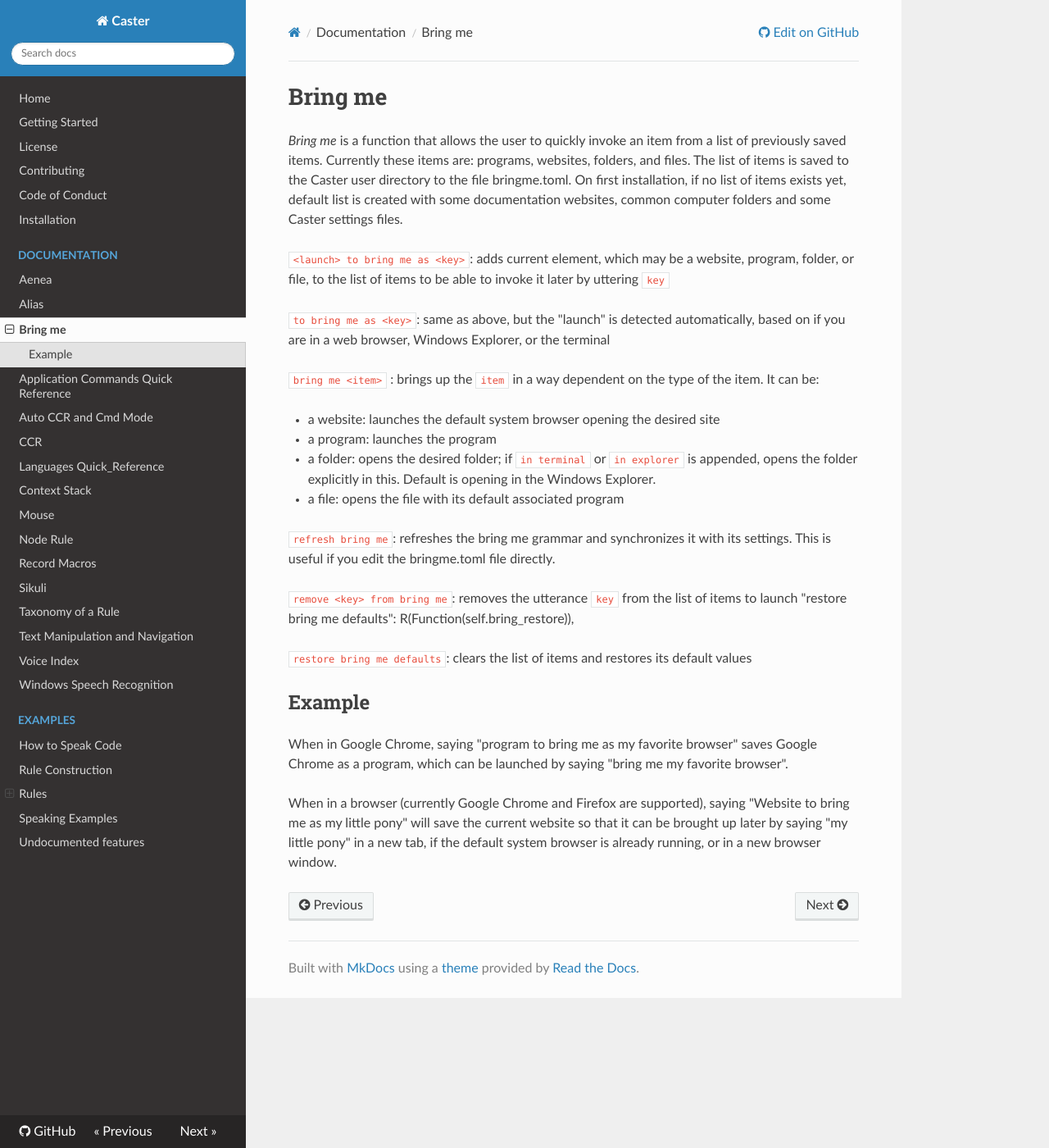
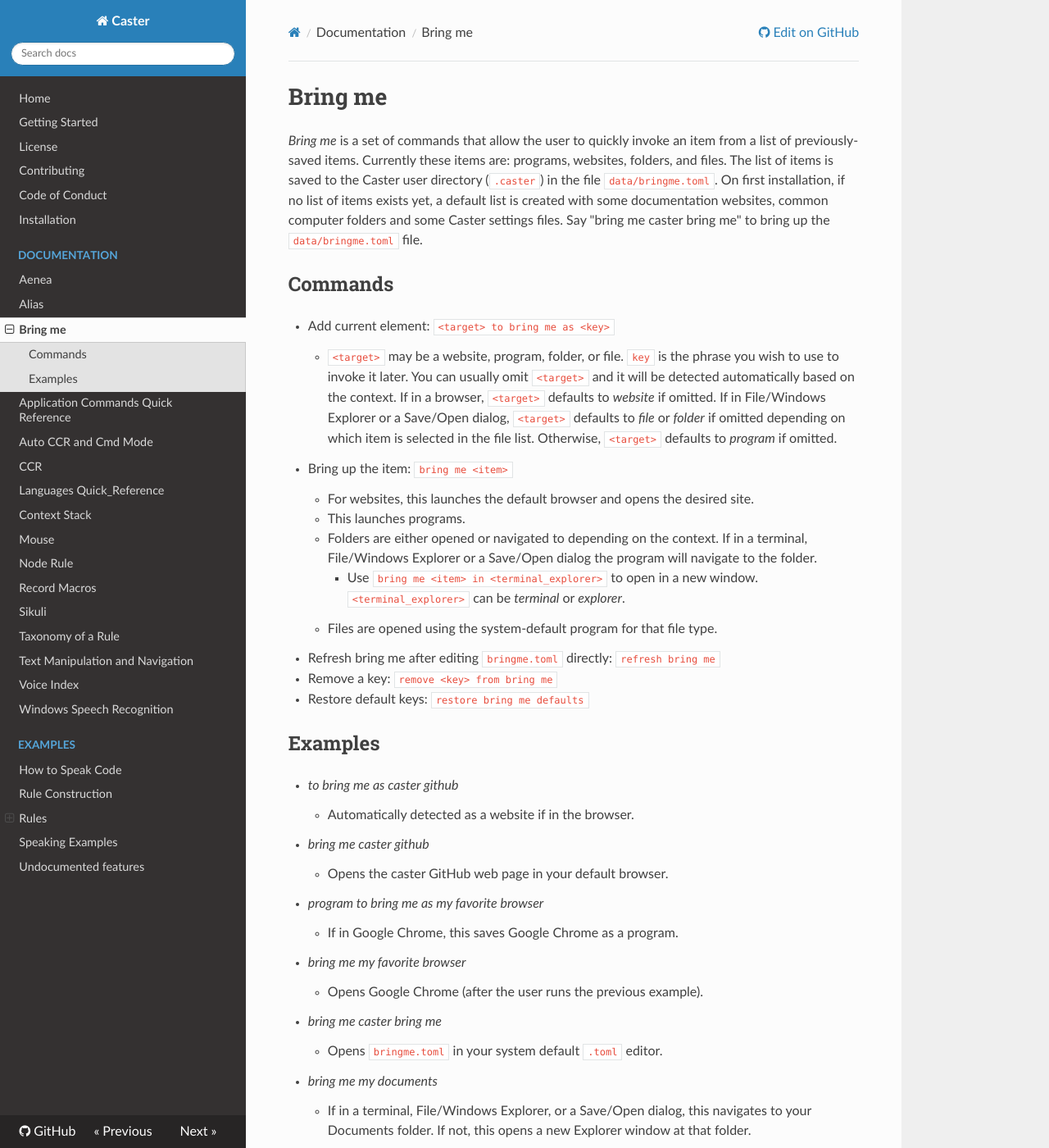
Before and after one commit to dictation-toolbox/Caster, an MkDocs documentation site: the page built from docs/readthedocs/Bringme.md, in a window 1280 px wide and 1400 px high. Shown: the whole window at 82% size. Built offline with MkDocs 1.6.1, drawn with Linux system fonts in a browser that asks for light colours; nearby versions of some CDN libraries; comment, search, counter and statistics services are not loaded; some of the changed text lies outside the part shown.

Commit message:
bring me documentation change

```diff
--- a/docs/readthedocs/Bringme.md
+++ b/docs/readthedocs/Bringme.md
@@ -1,27 +1,34 @@
 # Bring me
 
-_Bring me_ is a function that allows the user to quickly invoke an item from a list of previously saved items. Currently these items are: programs, websites, folders, and files. The list of items is saved to the Caster user directory to the file bringme.toml. On first installation, if no list of items exists yet, default list is created with some documentation websites, common computer folders and some Caster settings files.
+_Bring me_ is a set of commands that allow the user to quickly invoke an item from a list of previously-saved items. Currently these items are: programs, websites, folders, and files. The list of items is saved to the Caster user directory (`.caster`) in the file `data/bringme.toml`. On first installation, if no list of items exists yet, a default list is created with some documentation websites, common computer folders and some Caster settings files. Say "bring me caster bring me" to bring up the `data/bringme.toml` file.
 
-`<launch> to bring me as <key>`: adds current element, which may be a website, program, folder, or file, to the list of items to be able to invoke it later by uttering `key`
+## Commands
 
-`to bring me as <key>`: same as above, but the "launch" is detected automatically, based on if you are in a web browser, Windows Explorer, or the terminal
+- Add current element: `<target> to bring me as <key>`
+    - `<target>` may be a website, program, folder, or file. `key` is the phrase you wish to use to invoke it later. You can usually omit `<target>` and it will be detected automatically based on the context. If in a browser, `<target>` defaults to _website_ if omitted. If in File/Windows Explorer or a Save/Open dialog, `<target>` defaults to _file_ or _folder_ if omitted depending on which item is selected in the file list. Otherwise, `<target>` defaults to _program_ if omitted.
+- Bring up the item: `bring me <item>`
+    - For websites, this launches the default browser and opens the desired site.
+    - This launches programs.
+    - Folders are either opened or navigated to depending on the context. If in a terminal, File/Windows Explorer or a Save/Open dialog the program will navigate to the folder.
+        - Use `bring me <item> in <terminal_explorer>` to open in a new window. `<terminal_explorer>` can be _terminal_ or _explorer_.
+    - Files are opened using the system-default program for that file type.
+- Refresh bring me after editing `bringme.toml` directly: `refresh bring me`
+- Remove a key: `remove <key> from bring me`
+- Restore default keys: `restore bring me defaults`
 
-`bring me <item>` : brings up the `item` in a way dependent on the type of the item. It can be:
+## Examples
 
-- a website: launches the default system browser opening the desired site
-- a program: launches the program
-- a folder: opens the desired folder; if `in terminal` or `in explorer` is appended, opens the folder explicitly in this. Default is opening in the Windows Explorer.
-- a file: opens the file with its default associated program
-
-`refresh bring me`: refreshes the bring me grammar and synchronizes it with its settings. This is useful if you edit the bringme.toml file directly.
-
-`remove <key> from bring me`: removes the utterance `key` from the list of items to launch
-            "restore bring me defaults": R(Function(self.bring_restore)),
-
-`restore bring me defaults`: clears the list of items and restores its default values
-
-## Example
-
-When in Google Chrome, saying "program to bring me as my favorite browser" saves Google Chrome as a program, which can be launched by saying "bring me my favorite browser".
-
-When in a browser (currently Google Chrome and Firefox are supported), saying "Website to bring me as my little pony" will save the current website so that it can be brought up later by saying "my little pony" in a new tab, if the default system browser is already running, or in a new browser window.
+- _to bring me as caster github_
+    - Automatically detected as a website if in the browser.
+- _bring me caster github_
+    - Opens the caster GitHub web page in your default browser.
+- _program to bring me as my favorite browser_
+    - If in Google Chrome, this saves Google Chrome as a program.
+- _bring me my favorite browser_
+    - Opens Google Chrome (after the user runs the previous example).
+- _bring me caster bring me_
+    - Opens `bringme.toml` in your system default `.toml` editor.
+- _bring me my documents_
+    - If in a terminal, File/Windows Explorer, or a Save/Open dialog, this navigates to your Documents folder. If not, this opens a new Explorer window at that folder.
+- _bring me caster user in terminal_
+    - Opens a new terminal at the user's `.caster` folder.
```
